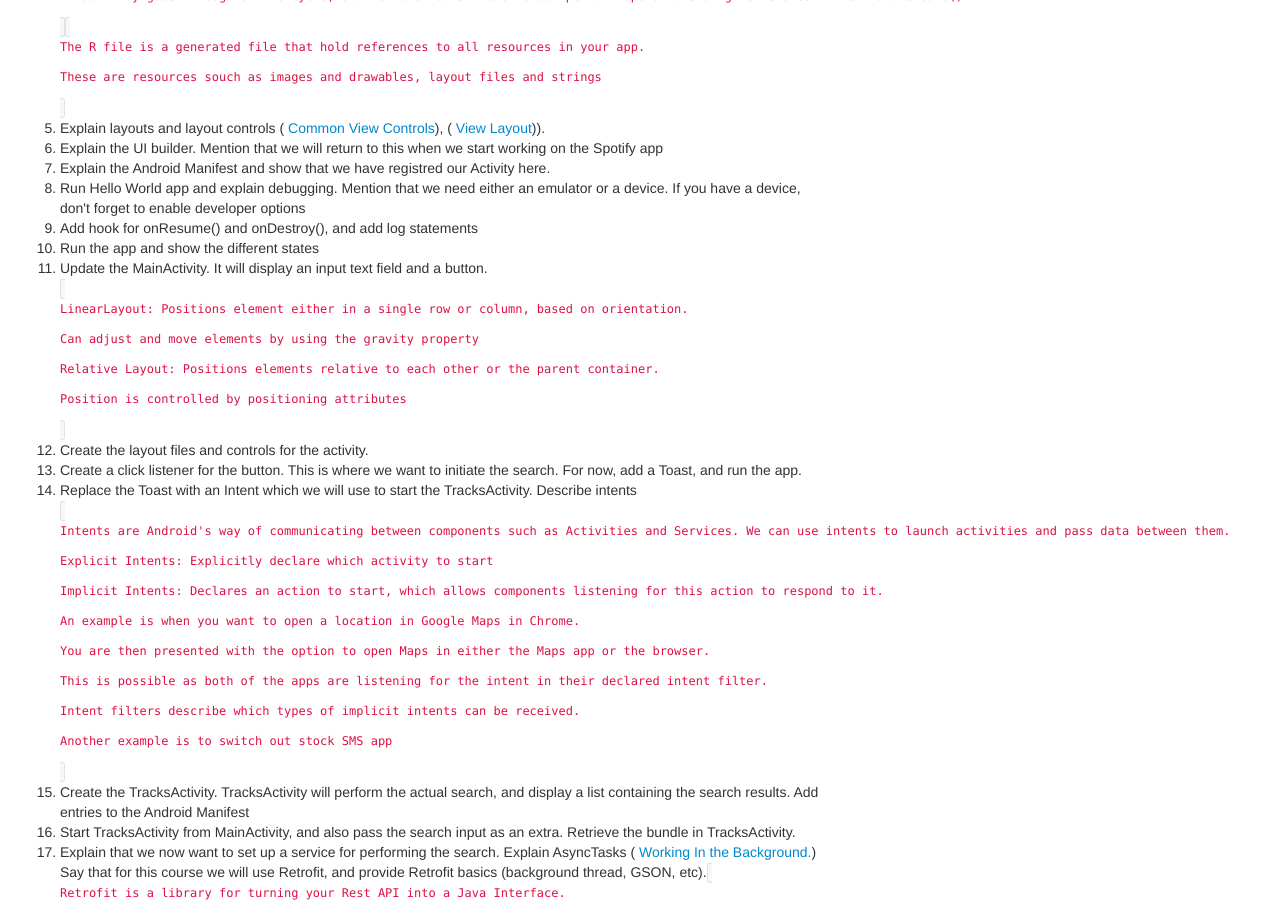
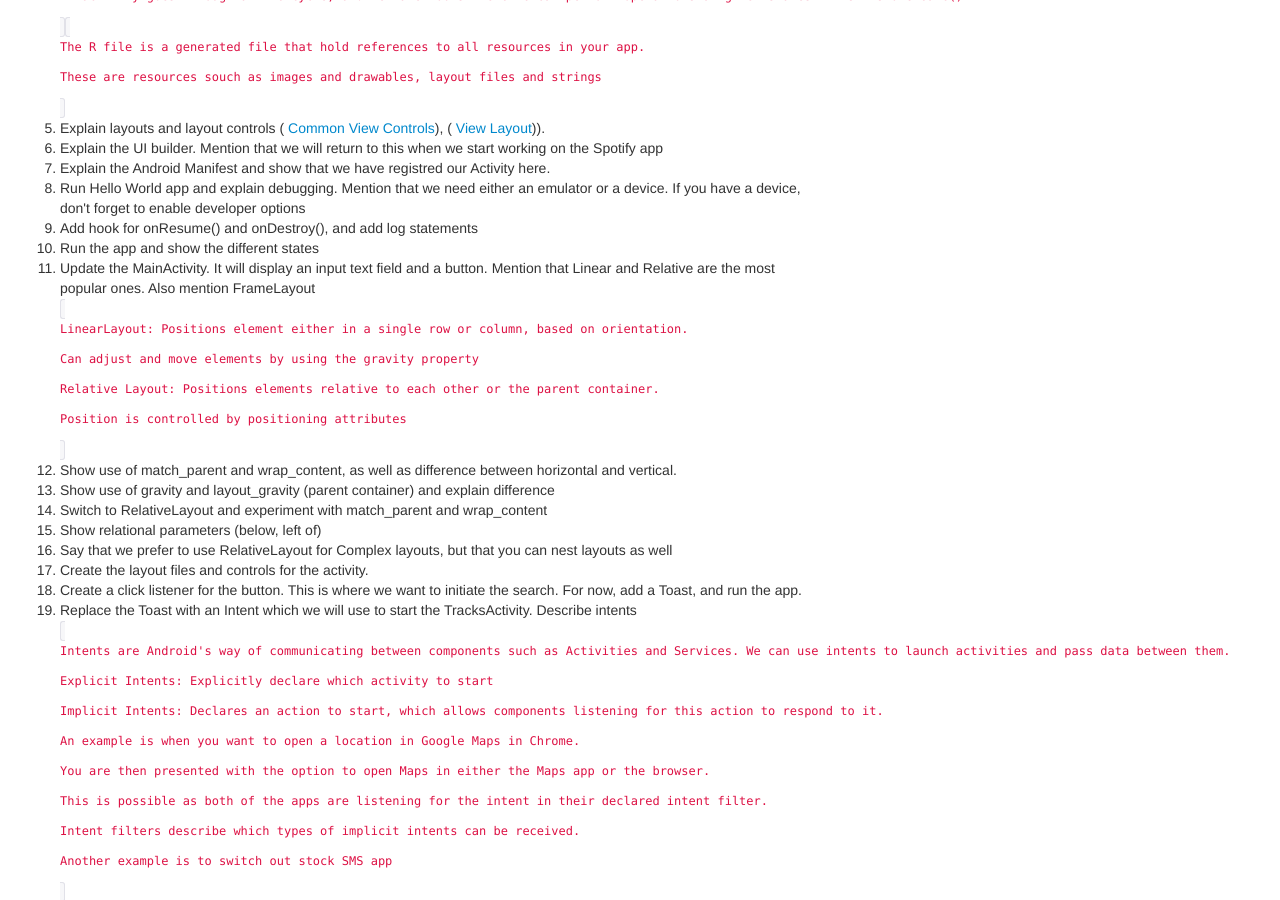
Before and after one commit to bekk/android101, a Jekyll site: the page built from docs/pages/manuscript.html, in a window 1280 px wide and 900 px high, scrolled down 635 px. Built offline with Jekyll 4.4.1, drawn with Linux system fonts in a browser that asks for light colours; Markdown is read by kramdown in place of the engine named in the settings.

Commit message:
Updated manuscript

```diff
--- a/docs/pages/manuscript.html
+++ b/docs/pages/manuscript.html
@@ -30,11 +30,16 @@ title: Manuscript
         to enable developer options</li>
     <li> Add hook for onResume() and onDestroy(), and add log statements</li>
     <li> Run the app and show the different states </li>
-	<li>Update the MainActivity. It will display an input text field and a button. </li>
+	<li>Update the MainActivity. It will display an input text field and a button. Mention that Linear and Relative are the most popular ones. Also mention FrameLayout</li>
       <code><p>LinearLayout: Positions element either in a single row or column, based on orientation.</p>
         <p>Can adjust and move elements by using the gravity property</p>
         <p>Relative Layout: Positions elements relative to each other or the parent container.</p>
         <p> Position is controlled by positioning attributes</p></code>
+    <li>Show use of match_parent and wrap_content, as well as difference between horizontal and vertical.</li>
+    <li>Show use of gravity and layout_gravity (parent container) and explain difference</li>
+    <li>Switch to RelativeLayout and experiment with match_parent and wrap_content</li>
+    <li>Show relational parameters (below, left of)</li>
+    <li>Say that we prefer to use RelativeLayout for Complex layouts, but that you can nest layouts as well</li>
     <li>Create the layout files and controls for the activity.</li>
     <li>Create a click listener for the button. This is where we want to initiate the search. For now, add a Toast, and run the app.
     </li>
```
